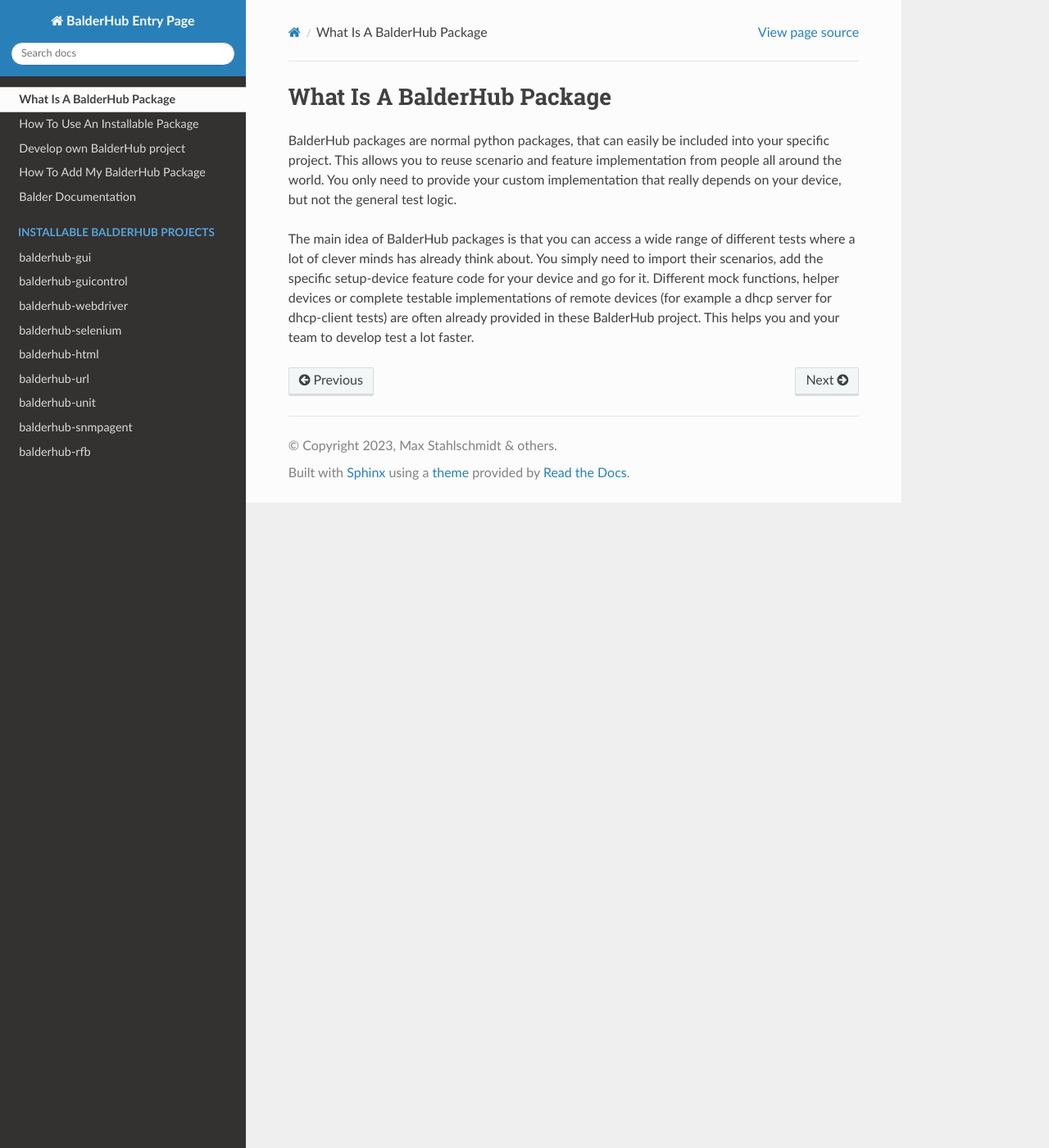
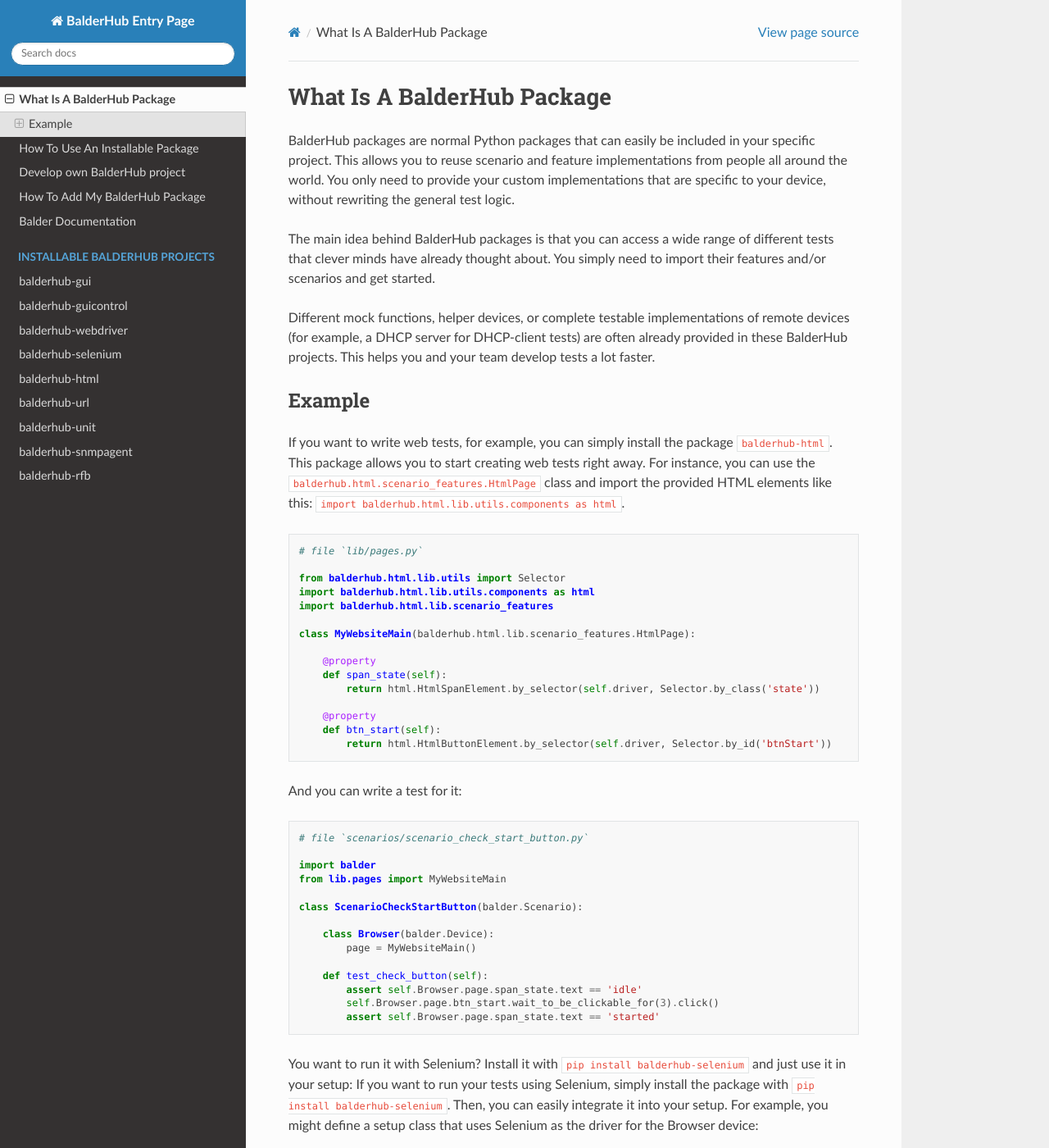
Before and after one commit to balder-dev/hub.balder.dev, a Sphinx documentation site: the page built from doc/source/what_is_balderhub.rst, in a window 1280 px wide and 1400 px high. Shown: the whole window at 82% size. Built offline with Sphinx 7.4.7 and the Read the Docs theme 3.1.0, drawn with Linux system fonts in a browser that asks for light colours; some of the changed text lies outside the part shown.

Commit message:
docs(what_is_balderhub.rst): rework text for `What Is A BalderHub Package` and add an example

```diff
--- a/doc/source/what_is_balderhub.rst
+++ b/doc/source/what_is_balderhub.rst
@@ -1,13 +1,165 @@
 What Is A BalderHub Package
 ***************************
 
-BalderHub packages are normal python packages, that can easily be included into your specific project. This allows
-you to reuse scenario and feature implementation from people all around the world. You only need to provide your custom
-implementation that really depends on your device, but not the general test logic.
+BalderHub packages are normal Python packages that can easily be included in your specific project. This allows you to
+reuse scenario and feature implementations from people all around the world. You only need to provide your custom
+implementations that are specific to your device, without rewriting the general test logic.
+
+The main idea behind BalderHub packages is that you can access a wide range of different tests that clever minds have
+already thought about. You simply need to import their features and/or scenarios and get started.
+
+Different mock functions, helper devices, or complete testable implementations of remote devices (for example, a
+DHCP server for DHCP-client tests) are often already provided in these BalderHub projects. This helps you and your team
+develop tests a lot faster.
+
+Example
+=======
+
+If you want to write web tests, for example, you can simply install the package ``balderhub-html``. This package allows
+you to start creating web tests right away. For instance, you can use the ``balderhub.html.scenario_features.HtmlPage``
+class and import the provided HTML elements like this: ``import balderhub.html.lib.utils.components as html``.
+
+.. code-block:: python
+
+    # file `lib/pages.py`
+
+    from balderhub.html.lib.utils import Selector
+    import balderhub.html.lib.utils.components as html
+    import balderhub.html.lib.scenario_features
+
+    class MyWebsiteMain(balderhub.html.lib.scenario_features.HtmlPage):
+
+        @property
+        def span_state(self):
+            return html.HtmlSpanElement.by_selector(self.driver, Selector.by_class('state'))
+
+        @property
+        def btn_start(self):
+            return html.HtmlButtonElement.by_selector(self.driver, Selector.by_id('btnStart'))
 
 
-The main idea of BalderHub packages is that you can access a wide range of different tests where a lot of clever minds
-has already think about. You simply need to import their scenarios, add the specific setup-device feature code for your
-device and go for it. Different mock functions, helper devices or
-complete testable implementations of remote devices (for example a dhcp server for dhcp-client tests) are often already
-provided in these BalderHub project. This helps you and your team to develop test a lot faster.
+And you can write a test for it:
+
+.. code-block:: python
+
+    # file `scenarios/scenario_check_start_button.py`
+
+    import balder
+    from lib.pages import MyWebsiteMain
+
+    class ScenarioCheckStartButton(balder.Scenario):
+
+        class Browser(balder.Device):
+            page = MyWebsiteMain()
+
+        def test_check_button(self):
+            assert self.Browser.page.span_state.text == 'idle'
+            self.Browser.page.btn_start.wait_to_be_clickable_for(3).click()
+            assert self.Browser.page.span_state.text == 'started'
+
+You want to run it with Selenium? Install it with ``pip install balderhub-selenium`` and just use it in your setup:
+If you want to run your tests using Selenium, simply install the package with ``pip install balderhub-selenium``. Then,
+you can easily integrate it into your setup. For example, you might define a setup class that uses Selenium as the
+driver for the Browser device:
+
+.. code-block:: python
+
+    # file `setups/setup_office.py`
+
+    import balder
+    from lib.pages import MyWebsiteMain
+
+    from balderhub.selenium.lib.setup_features import SeleniumChromeWebdriverFeature
+
+    class SetupOffice(balder.Setup):
+
+        class Webserver(balder.Device):
+            _my_webpage = MyWebPageFeature()
+
+        class Browser(balder.Device):
+            selenium = SeleniumChromeWebdriverFeature()
+            page = MyWebsiteMain()
+
+
+If you don't want to use Selenium as the controlling tool, you can simply replace it with another package that
+implements the interface of `balderhub-guicontrol <https://hub.balder.dev/projects/guicontrol>`_.
+
+All you need to do is swap out the ``SeleniumChromeFeature`` with the GUI control feature of your choice, and you'll be
+able to run your tests with it seamlessly.
+
+Use a ready-to-use Scenario
+---------------------------
+
+You want to test login process? No need to write any test by your self, just provide some specific feature bindings and
+the ``balderhub-auth`` package will do the rest for you:
+
+If you want to test a login process, there's no need to write any tests yourself. Simply provide some specific feature
+bindings, and the ``balderhub-auth`` package will handle the rest for you. This package includes pre-built scenarios for
+common authentication flows, making it quick and straightforward to integrate into your Balder setup.
+
+You can install it with ``pip install balderhub-auth`` and provide the implementation as mentioned in
+`their documentation <https://hub.balder.dev/projects/auth>`_:
+
+.. code-block:: python
+
+    # file `lib/pages.py`
+
+    import balderhub.auth.contrib.html.pages
+    from balderhub.html.lib.utils import Selector
+    from balderhub.url.lib.utils import Url
+    import balderhub.html.lib.utils.components as html
+
+
+    class LoginPage(balderhub.auth.contrib.html.pages.LoginPage):
+
+        url = Url('https://example.com')
+
+        # Overwrite abstract property
+        @property
+        def input_username(self):
+            return html.inputs.HtmlTextInput.by_selector(self.driver, Selector.by_name('user'))
+
+        @property
+        def input_password(self):
+            return html.inputs.HtmlPasswordInput.by_selector(self.driver, Selector.by_name('user'))
+
+        @property
+        def btn_login(self):
+            return html.HtmlButtonElement.by_selector(self.driver, Selector.by_id('submit-button'))
+
+
+
+And add it to our setup:
+
+.. code-block:: python
+
+    # file `setups/setup_office.py`
+
+    import balder
+    import balderhub.auth.lib.scenario_features.role
+    from lib.pages import MyWebsiteMain, LoginPage
+
+    class UserConfig(balderhub.auth.lib.scenario_features.role.UserRoleFeature):
+
+        username = 'admin'
+        password = 'secret'
+
+    class SetupOffice(balder.Setup):
+
+        class Webserver(balder.Device):
+            user = UserConfig()
+
+        class Browser(balder.Device):
+            ...
+            page_login = LoginPage()
+
+Finally import the relevant scenario class in a ``scenario_*.py`` file:
+
+
+.. code-block:: python
+
+    # file `scenarios/balderhub/scenario_balderhub.py`
+
+    from balderhub.auth.scenarios import ScenarioSimpleLogin
+
+Run Balder and the test provided by the class ``ScenarioSimpleLogin`` of ``balderhub-auth`` will be executed for you!
```
